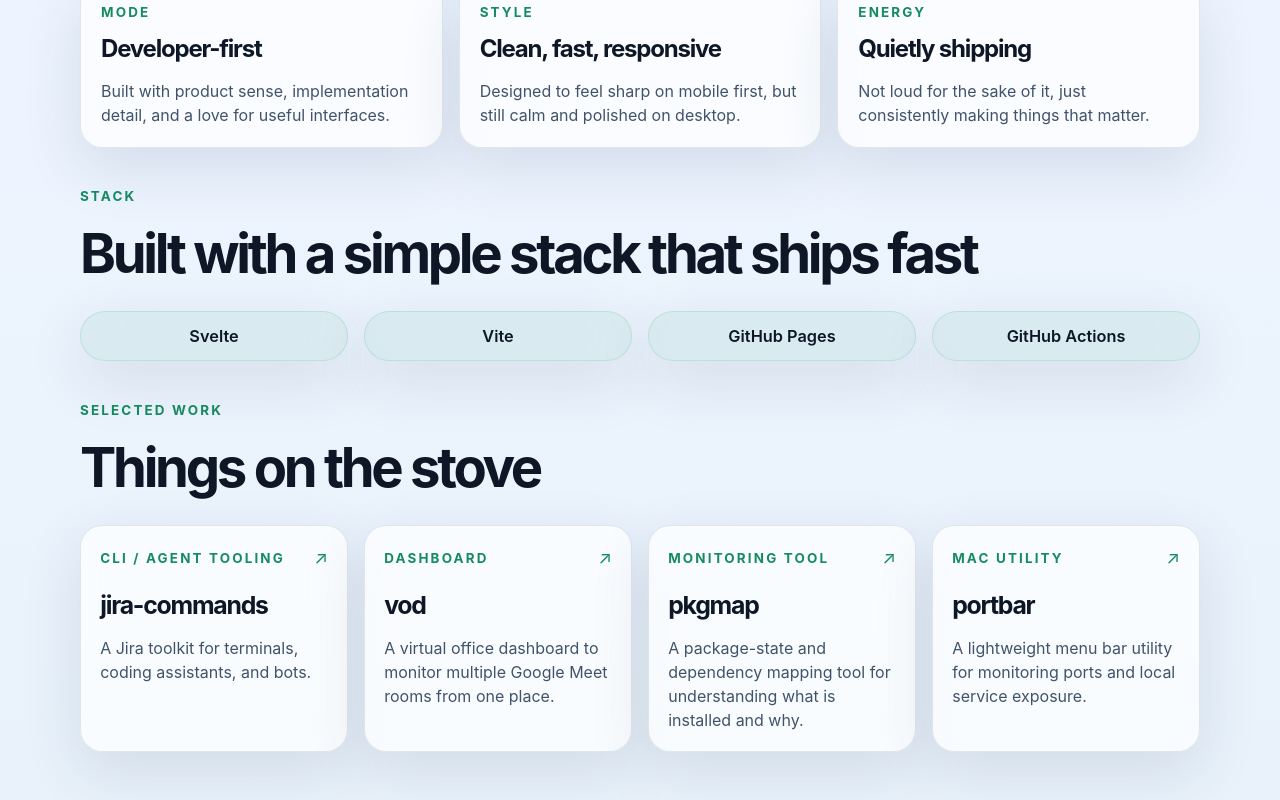
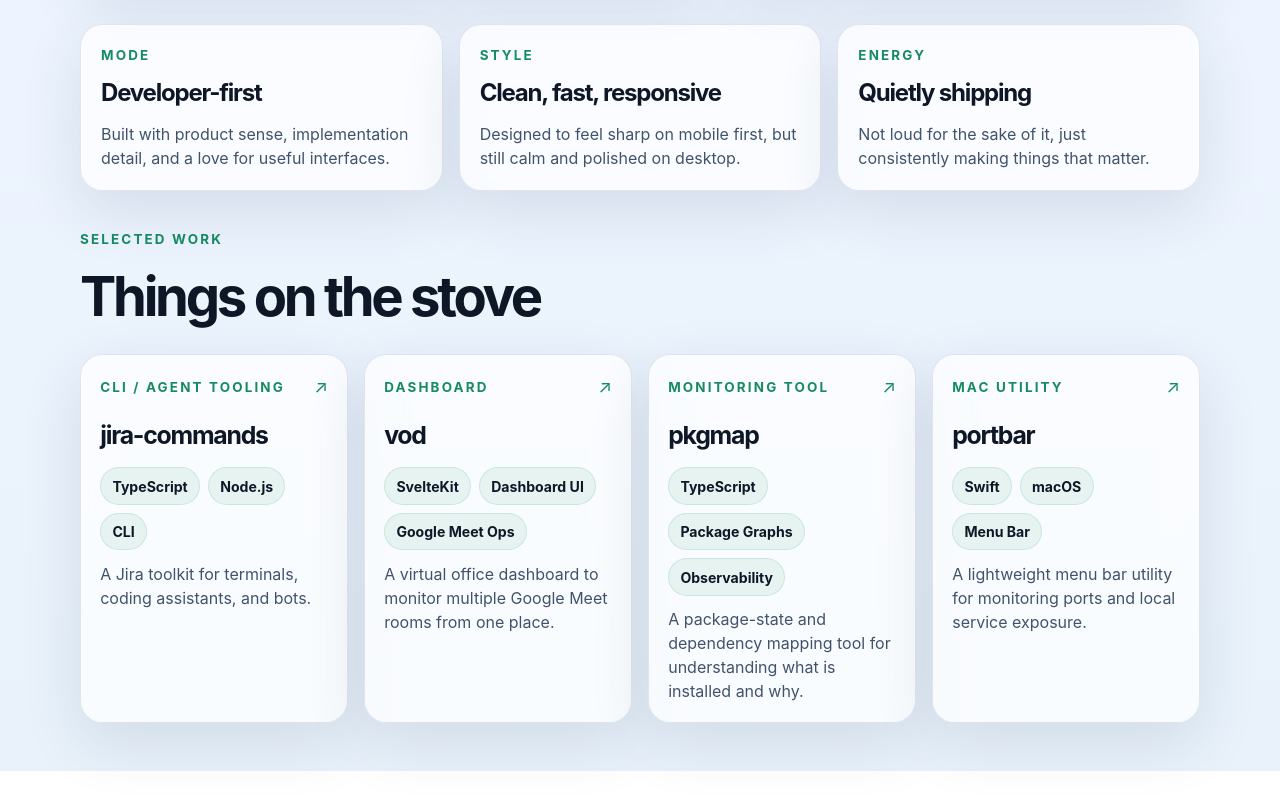
Before and after one commit to keton-id/landing, a Svelte app: page / in a window 1280 px wide. Shown: the part 941-1741 px from the top of the page. After the commit the page ends 1712 px from the top, so only its background shows below. Built offline with nearby package versions, Linux system fonts and the light colour scheme.

Commit message:
feat: show project stacks and enlarge brand

```diff
--- a/src/App.svelte
+++ b/src/App.svelte
@@ -14,30 +14,32 @@
     'small experiments that ship'
   ]
 
-  const stack = ['Svelte', 'Vite', 'GitHub Pages', 'GitHub Actions']
-
   const projects = [
     {
       name: 'jira-commands',
       type: 'CLI / Agent Tooling',
+      stack: ['TypeScript', 'Node.js', 'CLI'],
       desc: 'A Jira toolkit for terminals, coding assistants, and bots.',
       href: 'https://jirac.keton.id'
     },
     {
       name: 'vod',
       type: 'Dashboard',
+      stack: ['SvelteKit', 'Dashboard UI', 'Google Meet Ops'],
       desc: 'A virtual office dashboard to monitor multiple Google Meet rooms from one place.',
       href: 'https://github.com/keton-id/vod'
     },
     {
       name: 'pkgmap',
       type: 'Monitoring Tool',
+      stack: ['TypeScript', 'Package Graphs', 'Observability'],
       desc: 'A package-state and dependency mapping tool for understanding what is installed and why.',
       href: 'https://github.com/mulhamna/pkgmap'
     },
     {
       name: 'portbar',
       type: 'Mac Utility',
+      stack: ['Swift', 'macOS', 'Menu Bar'],
       desc: 'A lightweight menu bar utility for monitoring ports and local service exposure.',
       href: 'https://github.com/mulhamna/portbar'
     }
@@ -139,19 +141,6 @@
       </article>
     </section>
 
-    <section class="stack-section" id="stack">
-      <div class="section-head">
-        <p class="eyebrow">stack</p>
-        <h2>Built with a simple stack that ships fast</h2>
-      </div>
-
-      <div class="stack-grid">
-        {#each stack as item}
-          <div class="stack-pill">{item}</div>
-        {/each}
-      </div>
-    </section>
-
     <section class="projects" id="projects">
       <div class="section-head">
         <p class="eyebrow">selected work</p>
@@ -166,6 +155,11 @@
               <span class="arrow">↗</span>
             </div>
             <h3>{project.name}</h3>
+            <div class="project-stack" aria-label={`${project.name} stack`}>
+              {#each project.stack as item}
+                <span>{item}</span>
+              {/each}
+            </div>
             <p>{project.desc}</p>
           </a>
         {/each}
--- a/src/app.css
+++ b/src/app.css
@@ -96,8 +96,8 @@
 
 .brand {
   font-weight: 900;
-  letter-spacing: -0.06em;
-  font-size: clamp(1.4rem, 3vw, 2rem);
+  letter-spacing: -0.08em;
+  font-size: clamp(2.2rem, 5vw, 3.8rem);
 }
 
 .topbar nav {
@@ -289,7 +289,6 @@
   color: var(--text-soft);
 }
 
-.stack-section,
 .projects {
   margin-top: 1.4rem;
 }
@@ -304,15 +303,10 @@
   letter-spacing: -0.06em;
 }
 
-.stack-grid,
 .project-grid {
   display: grid;
   grid-template-columns: repeat(4, minmax(0, 1fr));
   gap: 1rem;
-}
-
-.stack-pill {
-  text-align: center;
 }
 
 .project-card {
@@ -346,11 +340,27 @@
   letter-spacing: -0.05em;
 }
 
+.project-stack {
+  display: flex;
+  flex-wrap: wrap;
+  gap: 0.5rem;
+  margin-top: 0.85rem;
+}
+
+.project-stack span {
+  padding: 0.45rem 0.7rem;
+  border-radius: 999px;
+  background: var(--chip-bg);
+  border: 1px solid var(--chip-border);
+  color: var(--text-main);
+  font-size: 0.88rem;
+  font-weight: 700;
+}
+
 @media (max-width: 900px) {
   .hero,
   .signal-grid,
-  .project-grid,
-  .stack-grid {
+  .project-grid {
     grid-template-columns: 1fr;
   }
 
@@ -393,7 +403,7 @@
   }
 
   .brand {
-    font-size: 1.55rem;
+    font-size: 2.4rem;
   }
 
   h1 {
@@ -412,7 +422,7 @@
   }
 
   .chip-row span,
-  .stack-pill {
+  .project-stack span {
     width: 100%;
     box-sizing: border-box;
     text-align: center;
```
